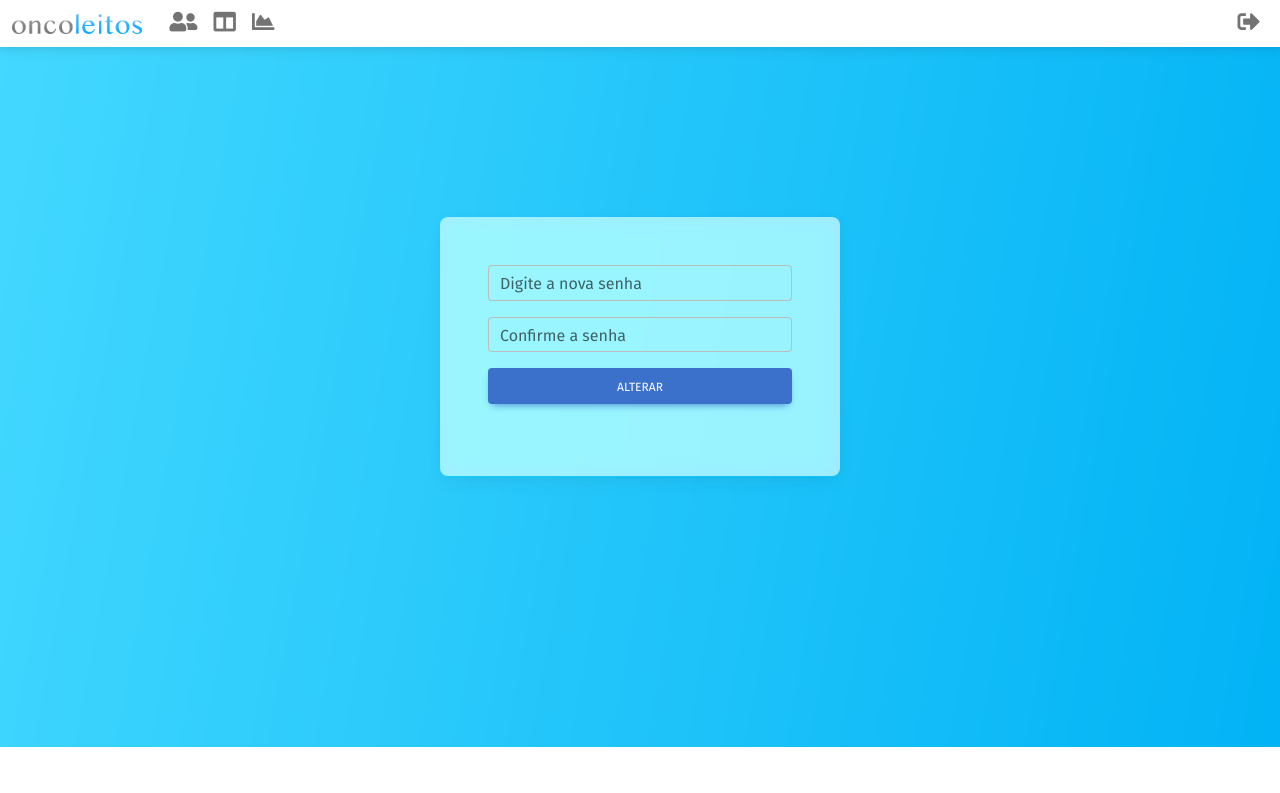
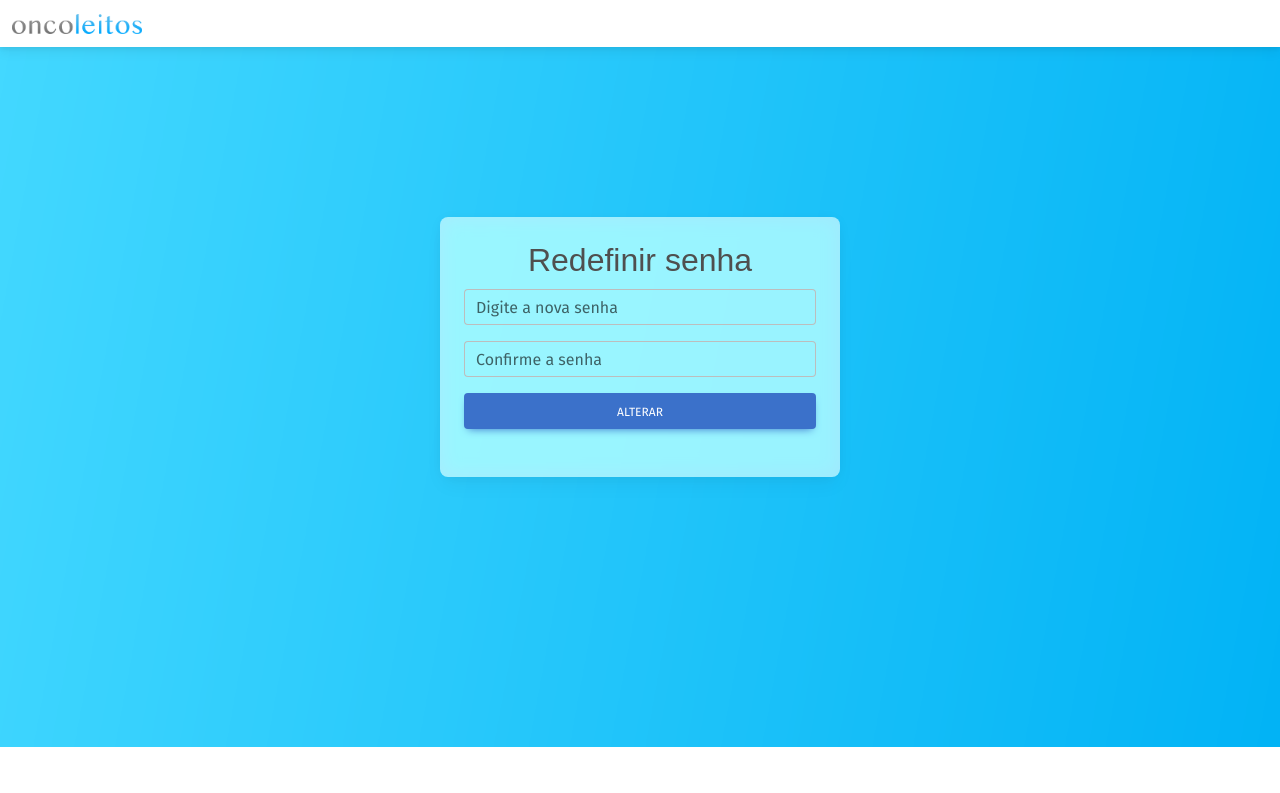
Before and after one commit to gabesness/gestao-leitos, a React (Create React App) app in the folder frontend/: page /redefinir-senha in a window 1280 px wide. Shown: the top 793 px of the page. Built offline with nearby package versions, Linux system fonts and the light colour scheme.

Commit message:
hotfix recuperar senha e navbar

```diff
--- a/frontend/src/components/Navbar/Navbar.jsx
+++ b/frontend/src/components/Navbar/Navbar.jsx
@@ -76,7 +76,7 @@ export default function Navbar() {
     }
   };
 
-  const isHomePage = location.pathname === '/' || location.pathname === '/esqueceusenha' || location.pathname === '/SemAutorizacao' || location.pathname === '/recuperarsenha';
+  const isHomePage = location.pathname === '/' || location.pathname === '/esqueceusenha' || location.pathname === '/SemAutorizacao' ||  location.pathname.startsWith('/redefinir-senha');
 
 
   const handleSignOutClick = async () => {
--- a/frontend/src/pages/EsqueceuSenha/EsqueceuSenha.jsx
+++ b/frontend/src/pages/EsqueceuSenha/EsqueceuSenha.jsx
@@ -25,8 +25,8 @@ function EsqueceuSenha() {
       });
 
       if (response.status === 200) {
-        toast.success(response.data.message);
-         setTimeout(() => {
+        toast.success('E-mail foi enviado');
+        setTimeout(() => {
            window.location.reload();
          }, 2000);
       }
@@ -40,10 +40,13 @@ function EsqueceuSenha() {
     <MDBContainer fluid className='p-4 background-radial-gradient overflow-hidden d-flex align-items-center justify-content-center'  style={{ minHeight: '100vh', marginTop: '-100px' }}>
 
           <MDBCard className='my-5 bg-glass max-width-card'>
-            <MDBCardBody className='p-5'>
-
-            <p className="mb-4">Informe o e-mail cadastrado no sistema.</p>
-
+          <MDBCardBody className="p-4 text-center">
+          <h2 style={{ marginBottom: '10px', fontFamily: 'FiraSans-SemiBold, sans-serif' }}>
+          Esqueceu a senha
+        </h2>
+            <p style={{ marginBottom: "10px", fontSize: "0.9rem", color: "#6c757d" }}>
+                Informe o e-mail cadastrado no sistema, será enviado um link para que se possa alterar a senha.
+              </p>
             <MDBInput
                   label="E-mail"
                   id="email"
--- a/frontend/src/pages/EsqueceuSenha/RecuperarSenha.jsx
+++ b/frontend/src/pages/EsqueceuSenha/RecuperarSenha.jsx
@@ -61,9 +61,16 @@ function RecuperarSenha() {
   };
 
   return (
-    <MDBContainer fluid className='p-4 background-radial-gradient overflow-hidden d-flex align-items-center justify-content-center' style={{ minHeight: '100vh', marginTop: '-100px' }}>
-      <MDBCard className='my-5 bg-glass max-width-card'>
-        <MDBCardBody className='p-5'>
+    <MDBContainer
+    fluid
+    className="p-4 background-radial-gradient overflow-hidden d-flex align-items-center justify-content-center"
+    style={{ minHeight: '100vh', marginTop: '-100px' }}
+  >
+    <MDBCard className="my-5 bg-glass max-width-card">
+      <MDBCardBody className="p-4 text-center">
+        <h2 style={{ marginBottom: '10px', fontFamily: 'FiraSans-SemiBold, sans-serif' }}>
+          Redefinir senha
+        </h2>
           <form onSubmit={handleSubmit}>
             <MDBInput
               label="Digite a nova senha"
```
